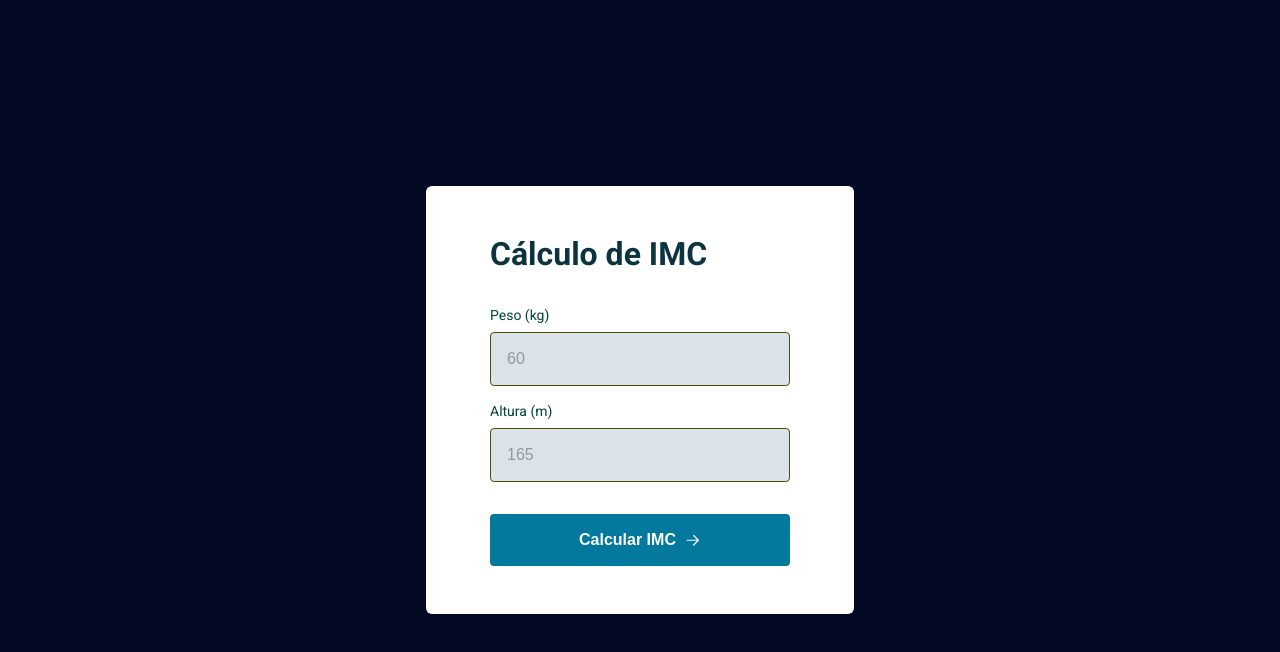
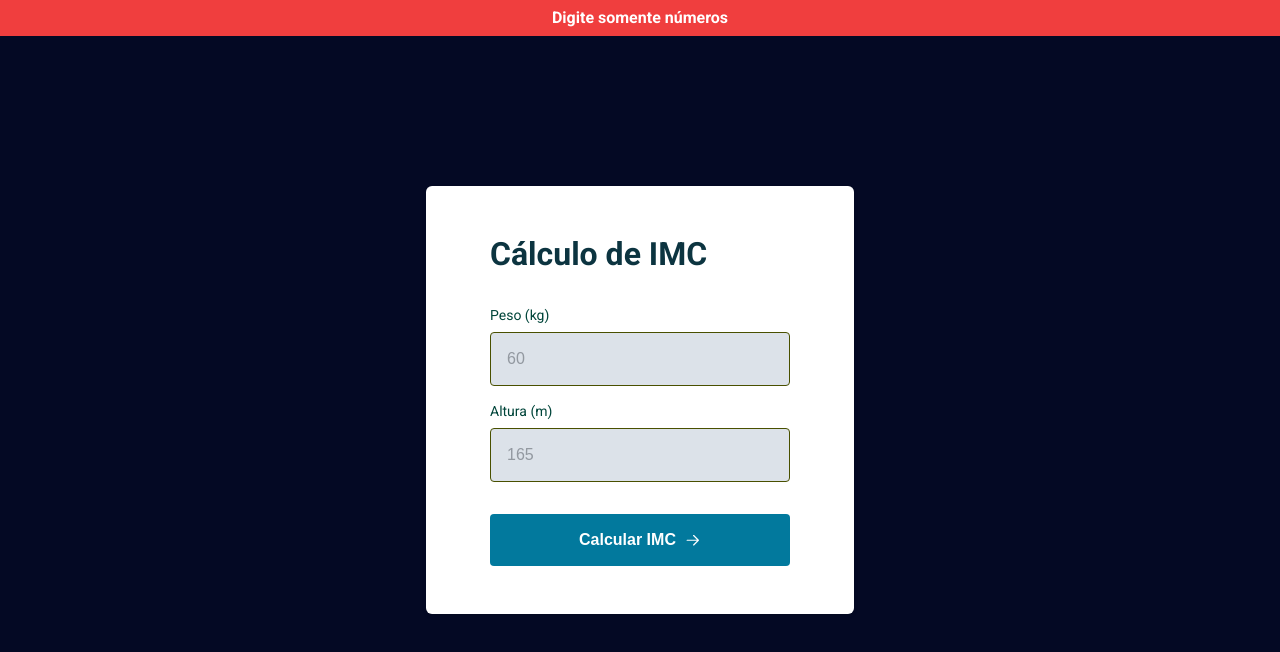
Before and after one commit to LuizGarbini/Calculador-de-IMC-Explorer, a plain HTML site: page index.html in a window 1280 px wide. Drawn offline with Linux system fonts and the light colour scheme.

Commit message:
Refactor error alert styling for improved visibility
Adjust error alert styling in HTML and CSS to enhance visibility and user experience. This ensures that error messages are more noticeable and clear to users. Improve error handling and communication. No associated issue.

```diff
--- a/index.html
+++ b/index.html
@@ -18,6 +18,9 @@
 </head>
 
 <body>
+
+  <div class="alert-error open">Digite somente números</div>
+
   <div class="container">
     <main class="card">
       <form>
--- a/style.css
+++ b/style.css
@@ -22,7 +22,7 @@
   --bg-button: #02799d;
   --bg-button-hover: #01475c;
 
-  --bg-error: f03e3e;
+  --bg-error: #f03e3e;
   --tt-error: white;
 }
 
@@ -161,3 +161,27 @@ form button:hover {
 .modal button:hover {
   transform: scale(1.1);
 }
+
+/* alert error */
+.alert-error.open {
+  visibility: visible;
+  opacity: 1;
+  transform: translateY(0);
+}
+
+.alert-error {
+  position: absolute;
+  background-color: var(--bg-error);
+  top: 0;
+  left: 0;
+  right: 0;
+  text-align: center;
+  color: var(--tt-error);
+  padding: 0.8rem 0;
+  font-weight: bold;
+
+  visibility: hidden;
+  opacity: 0;
+  transform: translateY(-30px);
+  transition: transform 0.5s;
+}
```
